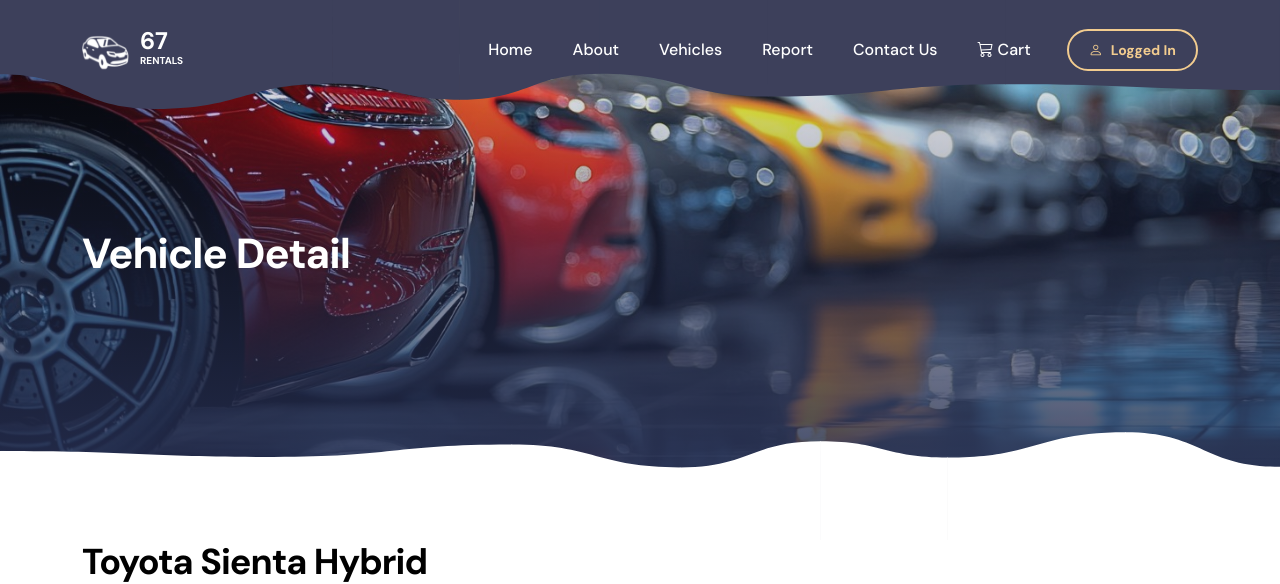
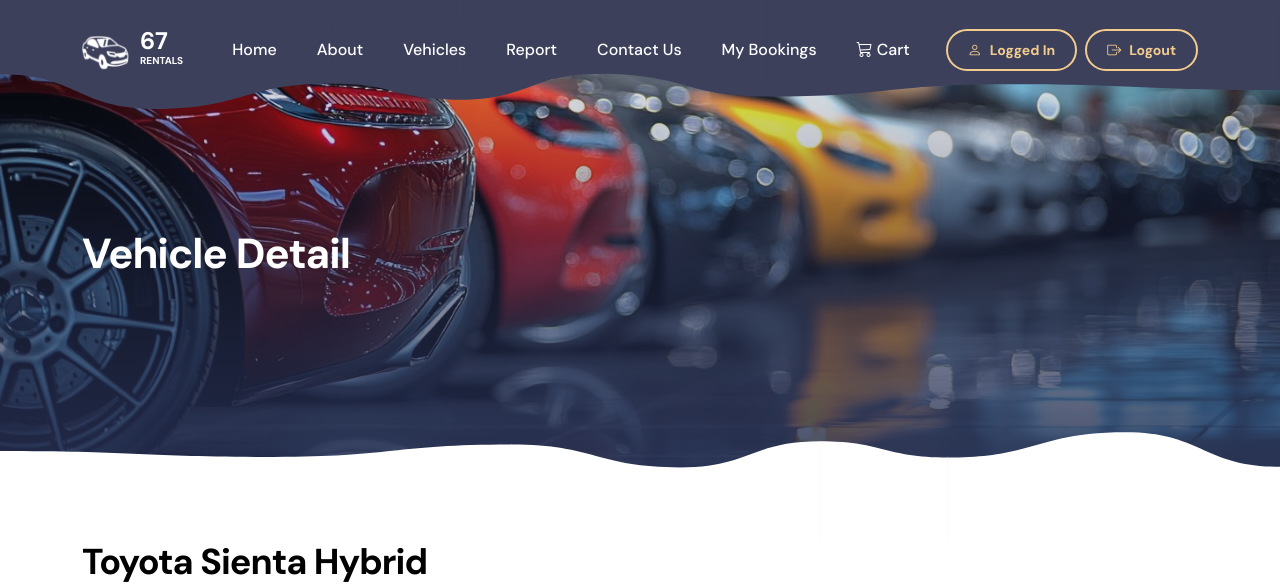
Before and after one commit to hrjwp/67-rentals, a Flask app: page /sienta_logged in a window 1280 px wide. Shown: the top 584 px of the page. Run offline with Flask 3, Linux system fonts and the light colour scheme; some libraries are stand-ins or nearby versions.

Commit message:
Update toyota_sienta_logged.html

```diff
--- a/templates/toyota_sienta_logged.html
+++ b/templates/toyota_sienta_logged.html
@@ -113,46 +113,68 @@
 <!-- Navbar -->
             <nav class="navbar navbar-expand-lg">
                 <div class="container">
-                    <a class="navbar-brand d-flex align-items-center" href="{{ url_for('index_logged') }}">
-                        <img src="{{ url_for('static', filename='images/logo.png') }}" class="navbar-brand-image img-fluid" alt="67 Rentals" style="width: 50px;">
+                    <a class="navbar-brand d-flex align-items-center" href="#">
+                        <img src="{{ url_for('static', filename='images/logo.png') }}" class="navbar-brand-image img-fluid" alt="Tiya Golf Club">
                         <span class="navbar-brand-text">
                             67
                             <small>Rentals</small>
                         </span>
                     </a>
 
-                    <button class="navbar-toggler" type="button" data-bs-toggle="collapse" data-bs-target="#navbarNav">
+                    <div class="d-lg-none ms-auto me-3">
+                        <a class="btn custom-btn custom-border-btn d-flex align-items-center gap-2" href="{{ url_for('logout') }}">
+                            <i class="bi bi-box-arrow-right"></i>
+                            Logout
+                        </a>
+                    </div>
+
+                    <button class="navbar-toggler" type="button" data-bs-toggle="collapse" data-bs-target="#navbarNav" aria-controls="navbarNav" aria-expanded="false" aria-label="Toggle navigation">
                         <span class="navbar-toggler-icon"></span>
                     </button>
 
                     <div class="collapse navbar-collapse" id="navbarNav">
                         <ul class="navbar-nav ms-lg-auto">
                             <li class="nav-item">
-                                <a class="nav-link" href="{{ url_for('index_logged') }}#section_1">Home</a>
+                                <a class="nav-link click-scroll" href="#section_1">Home</a>
                             </li>
+
                             <li class="nav-item">
-                                <a class="nav-link" href="{{ url_for('index_logged') }}#section_2">About</a>
+                                <a class="nav-link click-scroll" href="#section_2">About</a>
                             </li>
+
                             <li class="nav-item">
-                                <a class="nav-link" href="{{ url_for('vehicle_listing_logged') }}#section_3">Vehicles</a>
+                                <a class="nav-link" href="{{ url_for('vehicle_listing_logged') }}">Vehicles</a>
                             </li>
+
                             <li class="nav-item">
-                                <a class="nav-link click-scroll" href="{{ url_for('report') }}">Report</a>
+                                <a class="nav-link" href="{{ url_for('report') }}">Report</a>
                             </li>
+
                             <li class="nav-item">
-                                <a class="nav-link" href="{{ url_for('index_logged') }}#section_4">Contact Us</a>
+                                <a class="nav-link click-scroll" href="#section_4">Contact Us</a>
                             </li>
+
                             <li class="nav-item">
-                                <a class="nav-link" href="{{ url_for('cart') }}">
+                                <a class="nav-link" href="{{ url_for('booking_history') }}">
+                                    My Bookings
+                                </a>
+                            </li>
+
+                            <li class="nav-item">
+                                <a class="nav-link" href="{{ url_for('cart_logged') }}">
                                     <i class="bi bi-cart3"></i> Cart
                                     {% if cart_count > 0 %}
                                     <span class="badge bg-danger">{{ cart_count }}</span>
                                     {% endif %}
                                 </a>
                             </li>
+
                         </ul>
+
                         <div class="d-none d-lg-block ms-lg-3">
-                          <a class="btn custom-btn custom-border-btn d-flex align-items-center gap-2" role="button">
+                            <div class="d-flex align-items-center gap-2">
+                                {% set username = user_email.split('@')[0] if user_email else None %}
+                                <div class="btn custom-btn custom-border-btn d-flex align-items-center gap-2">
                                     <i class="bi bi-person"></i>
                                     {% if username %}
                                         {{ username }}
@@ -161,11 +183,19 @@
                                     {% else %}
                                         Logged In
                                     {% endif %}
+                                </div>
+                                <a class="btn custom-btn custom-border-btn d-flex align-items-center gap-2" href="{{ url_for('logout') }}">
+                                    <i class="bi bi-box-arrow-right"></i>
+                                    Logout
                                 </a>
+                            </div>
                         </div>
                     </div>
                 </div>
             </nav>
+
+
+<!-- Navbar end -->
 
                 <div class="offcanvas offcanvas-end" data-bs-scroll="true" tabindex="-1" id="offcanvasExample" aria-labelledby="offcanvasExampleLabel">
                     <div class="offcanvas-header">
```
